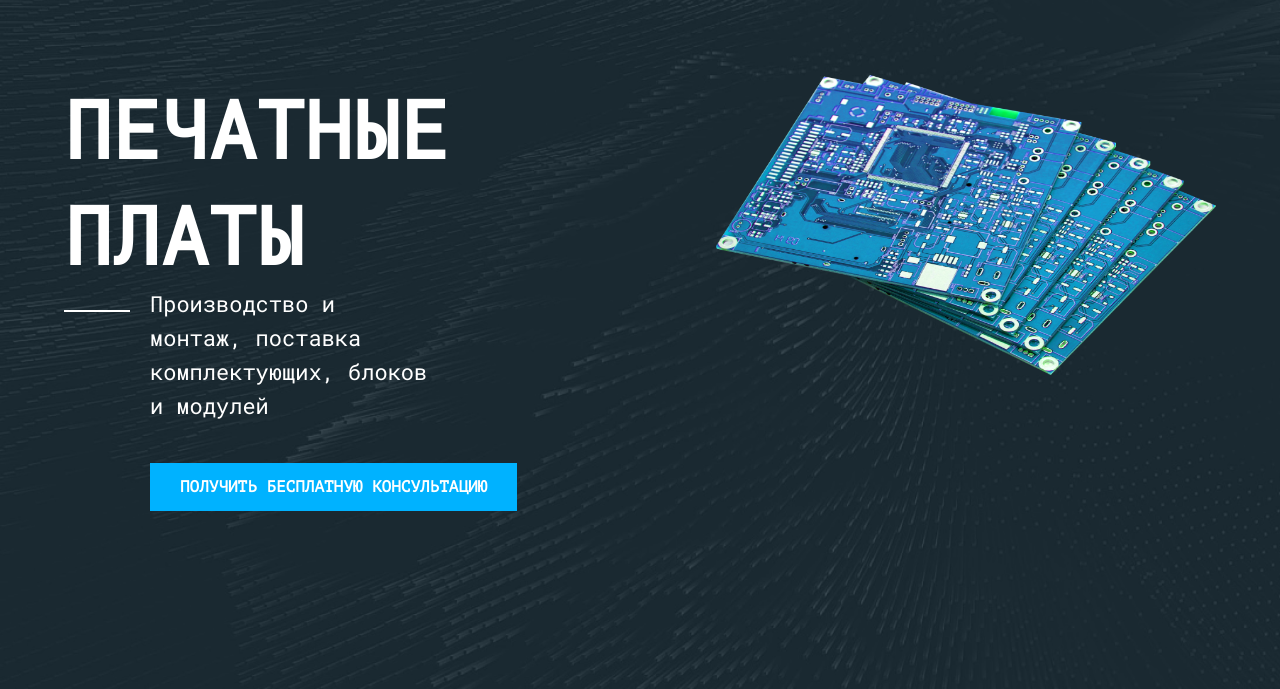
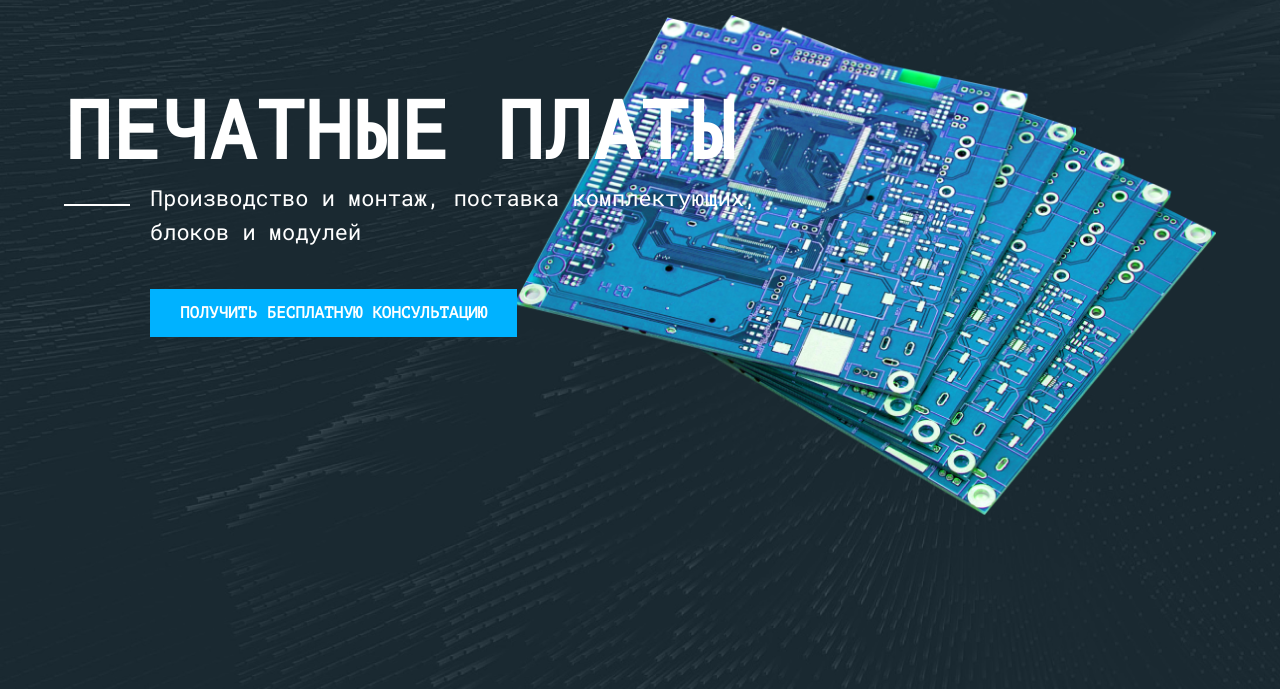
Before and after one commit to anyakul/smart-device, a website: page source/index.html in a window 1280 px wide. Shown: the part 117-806 px from the top of the page. Drawn offline with nearby package versions, Linux system fonts and the light colour scheme; files that its build step writes are made by us from their sources; files whose address does not match are found by name.

```diff
--- a/source/index.html
+++ b/source/index.html
@@ -55,6 +55,7 @@
         </ul>
       </section>
     </div>
+
     <!-- promo -->
     <section class="header__promo promo">
       <div class="promo__info">
@@ -70,7 +71,6 @@
         <button class="promo__button promo__button--desktop" type="button">Получить бесплатную консультацию</button>
         <button class="promo__button promo__button--mobile" type="button">Бесплатная консультация</button>
       </div>
-      <img class="promo__image" src="img/motherboard.png" width="500" height="300" alt="smart device">
     </section>
   </header>
 
--- a/source/sass/blocks/header.scss
+++ b/source/sass/blocks/header.scss
@@ -24,7 +24,7 @@
 }
 
 .header__contacts {
-  width: 85%;
+  width: 90%;
 }
 
 .header__promo {
--- a/source/sass/blocks/promo.scss
+++ b/source/sass/blocks/promo.scss
@@ -6,6 +6,10 @@
   padding-top: 60px;
   margin: 0 auto;
   overflow: hidden;
+  background-image: url("../../img/motherboard.png");
+  background-size: 700px 500px;
+  background-repeat: no-repeat;
+  background-position: 100% 0;
 }
 
 .promo__image {
@@ -13,10 +17,6 @@
   margin: 0 0 0 10%;
   position: relative;
   left: 0;
-}
-
-.promo__info {
-  width: 500px;
 }
 
 .promo__title {
@@ -31,7 +31,7 @@
   font-family: $roboto-mono-regular-font;
   font-size: 22px;
   line-height: 34px;
-  width: 75%;
+  width: 80%;
 }
 
 .promo__icon {
```
